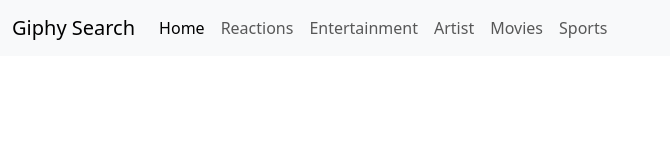
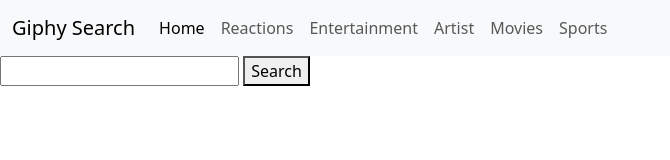
Before and after one commit to AmberDanielleRansom/Giphy-Search, a plain HTML site: page index.html in a window 1280 px wide. Shown: the whole page, without its empty margins (0-670 px from the left). Drawn offline with nearby package versions, Linux system fonts and the light colour scheme.

Commit message:
Update index.html
Added search container and search button

```diff
--- a/index.html
+++ b/index.html
@@ -37,3 +37,9 @@
           </div>
         </div>
       </nav>
+<div class="box">
+    <div class="search-container">
+        <input type="text" id="input">
+        <button onclick = "sendApiRequest()"> Search</button>
+    </div>
+</div>
```
